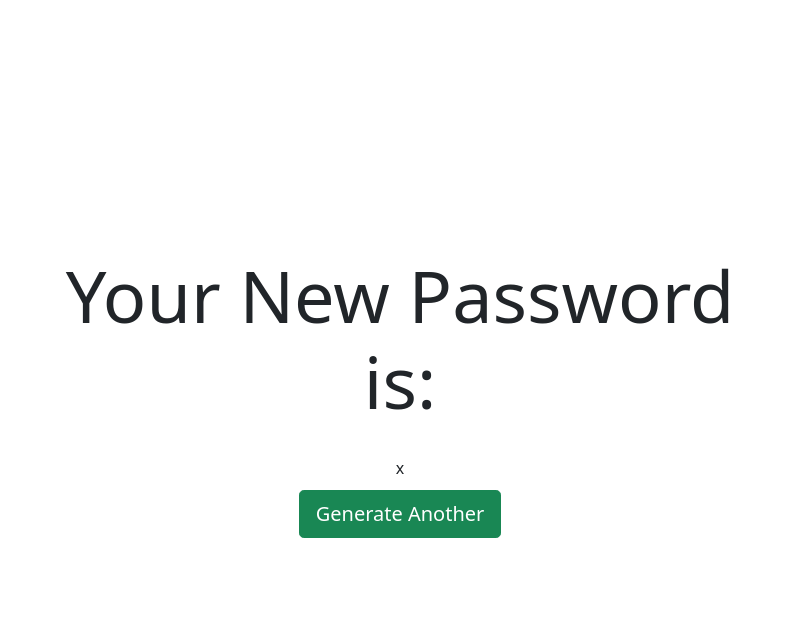
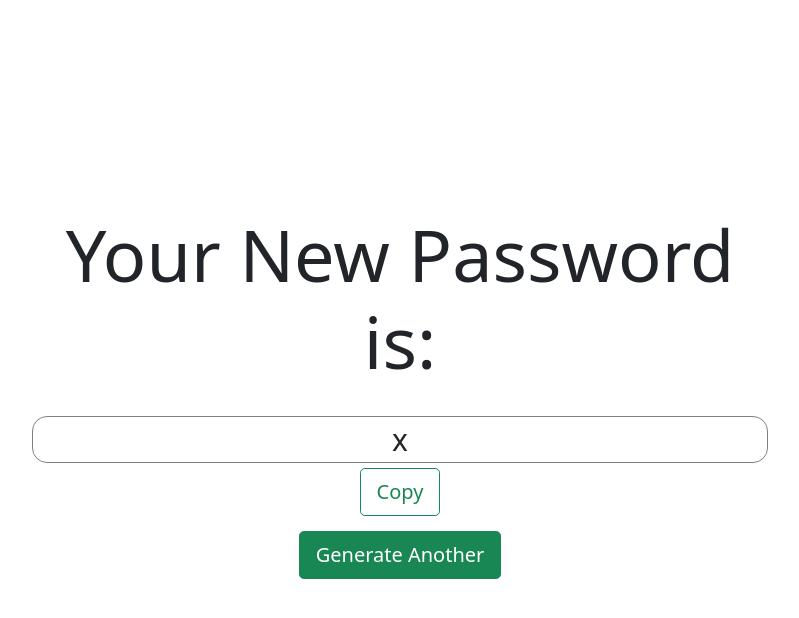
Before and after one commit to gustavocmaciel/random-pass, a Flask app: template templates/new_password.html in a window 1280 px wide. Shown: the top 618 px of the page, without its empty margins (240-1039 px from the left). Run offline with Flask 2, Linux system fonts and the light colour scheme; the template is opened without the code that fills it: most values are stand-ins (such as "Sample title", 1, 10 or a date in 2020).

Commit message:
Add copy button

```diff
--- a/static/scripts.js
+++ b/static/scripts.js
@@ -0,0 +1,9 @@
+document.addEventListener('DOMContentLoaded', function() {
+  document.querySelector('#copy-button').addEventListener('click', Copy);
+
+});
+
+function Copy() {
+  alert("Hi");
+
+}
--- a/static/styles.css
+++ b/static/styles.css
@@ -7,3 +7,13 @@
     margin: 10px;
 
 }
+
+#new-password-div {
+    font-size: 30px;
+    border: 1px solid gray;
+    border-radius: 15px;
+}
+
+#copy-button {
+    margin: 5px;
+}
--- a/templates/new_password.html
+++ b/templates/new_password.html
@@ -4,10 +4,17 @@
 
     <h1 class="display-2 mb-2"><b>Your New</b> Password is:</h1>
     <br>
-    <div id="new-password-div">
-        <span id="password">{{ new_password }}</span>
+    <div id="new-password-div" class="container">
+        <div id="password" class="container">
+            {{ new_password }}
+        </div>
     </div>
-
+    <button class="btn btn-lg btn-outline-success" id="copy-button">Copy</button>
+    <br>
     <a href="/" type="button" class="btn btn-lg btn-success gen-button">Generate Another</a>
 
 {% endblock %}
+
+{% block script %}
+<script src="/static/scripts.js"></script>
+{% endblock %}
```
